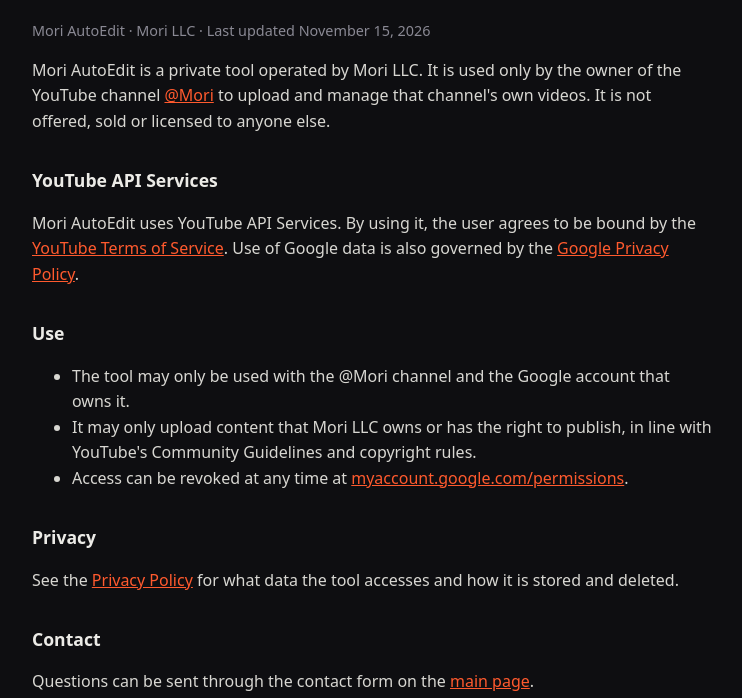
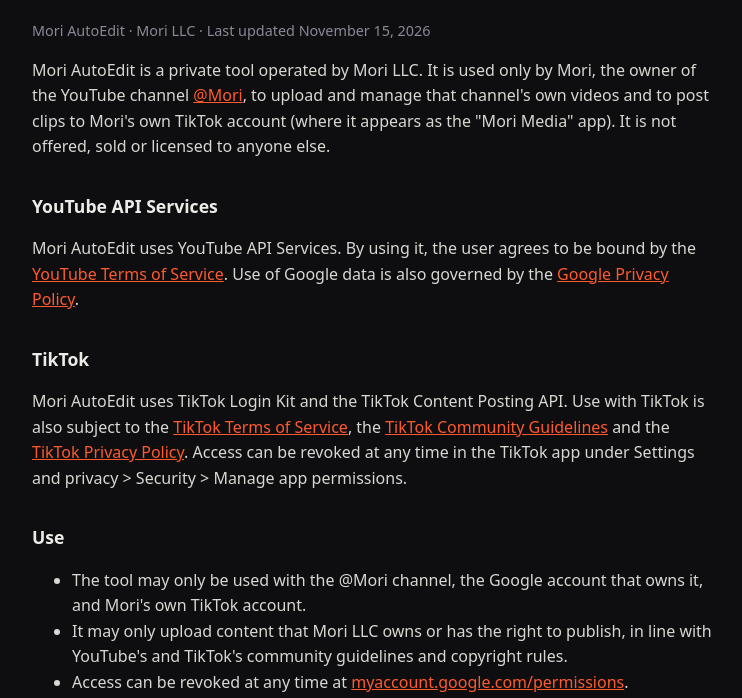
Before and after one commit to MoriMedia/mori-site, a plain HTML site: page terms.html in a window 1280 px wide. Shown: the part 102-800 px from the top of the page, without its empty margins (268-1010 px from the left). Drawn offline with Linux system fonts and the light colour scheme.

Commit message:
Update terms.html

```diff
--- a/terms.html
+++ b/terms.html
@@ -5,15 +5,18 @@
 <h1>Terms of Service</h1>
 <p class="muted">Mori AutoEdit &middot; Mori LLC &middot; Last updated November 15, 2026</p>
 
-<p>Mori AutoEdit is a private tool operated by Mori LLC. It is used only by the owner of the YouTube channel <a href="https://www.youtube.com/@Mori">@Mori</a> to upload and manage that channel's own videos. It is not offered, sold or licensed to anyone else.</p>
+<p>Mori AutoEdit is a private tool operated by Mori LLC. It is used only by Mori, the owner of the YouTube channel <a href="https://www.youtube.com/@Mori">@Mori</a>, to upload and manage that channel's own videos and to post clips to Mori's own TikTok account (where it appears as the "Mori Media" app). It is not offered, sold or licensed to anyone else.</p>
 
 <h2>YouTube API Services</h2>
 <p>Mori AutoEdit uses YouTube API Services. By using it, the user agrees to be bound by the <a href="https://www.youtube.com/t/terms">YouTube Terms of Service</a>. Use of Google data is also governed by the <a href="https://policies.google.com/privacy">Google Privacy Policy</a>.</p>
 
+<h2>TikTok</h2>
+<p>Mori AutoEdit uses TikTok Login Kit and the TikTok Content Posting API. Use with TikTok is also subject to the <a href="https://www.tiktok.com/legal/terms-of-service-us">TikTok Terms of Service</a>, the <a href="https://www.tiktok.com/community-guidelines">TikTok Community Guidelines</a> and the <a href="https://www.tiktok.com/legal/privacy-policy-us">TikTok Privacy Policy</a>. Access can be revoked at any time in the TikTok app under Settings and privacy &gt; Security &gt; Manage app permissions.</p>
+
 <h2>Use</h2>
 <ul>
-<li>The tool may only be used with the @Mori channel and the Google account that owns it.</li>
-<li>It may only upload content that Mori LLC owns or has the right to publish, in line with YouTube's Community Guidelines and copyright rules.</li>
+<li>The tool may only be used with the @Mori channel, the Google account that owns it, and Mori's own TikTok account.</li>
+<li>It may only upload content that Mori LLC owns or has the right to publish, in line with YouTube's and TikTok's community guidelines and copyright rules.</li>
 <li>Access can be revoked at any time at <a href="https://myaccount.google.com/permissions">myaccount.google.com/permissions</a>.</li>
 </ul>
 
```
